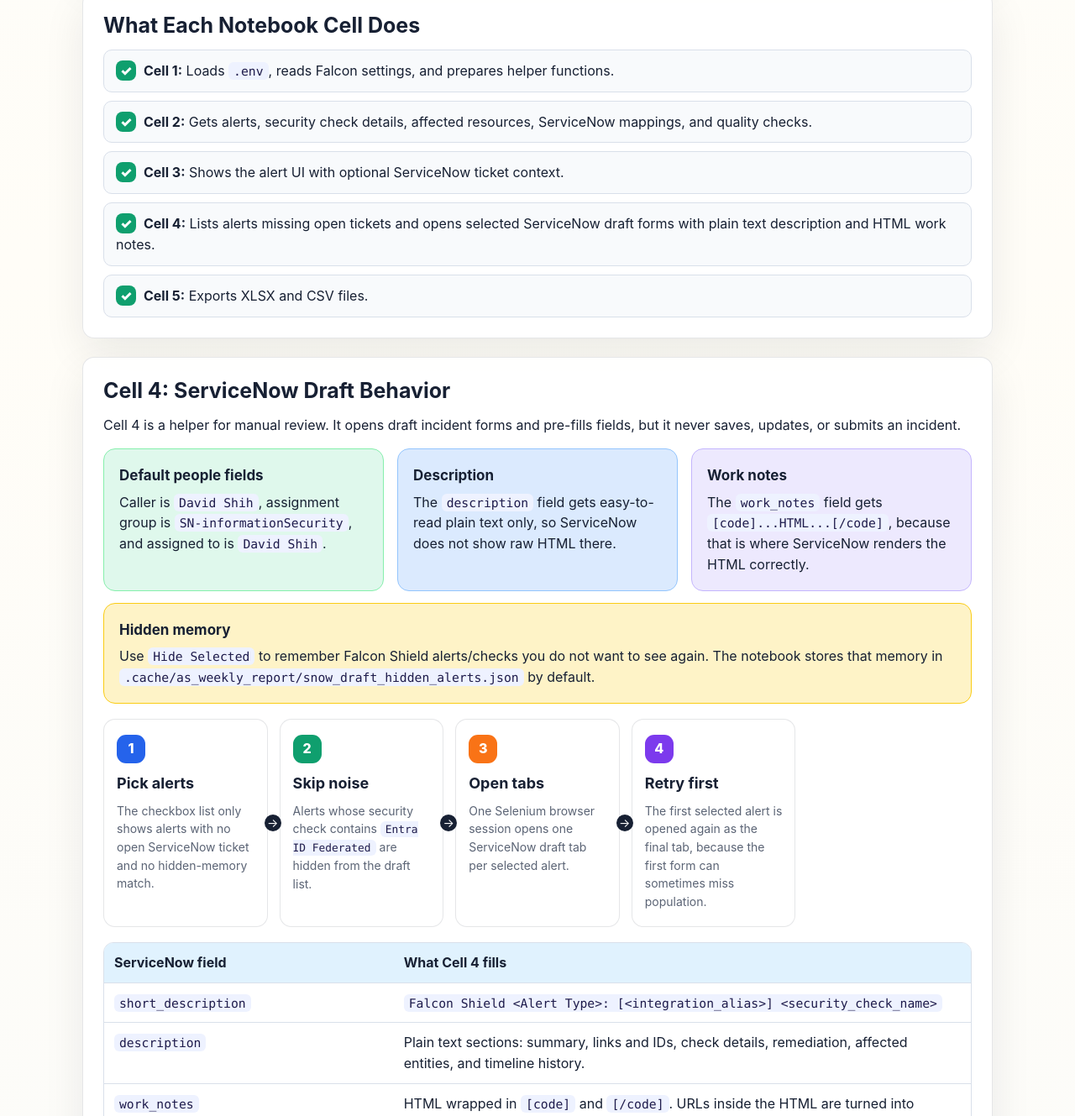
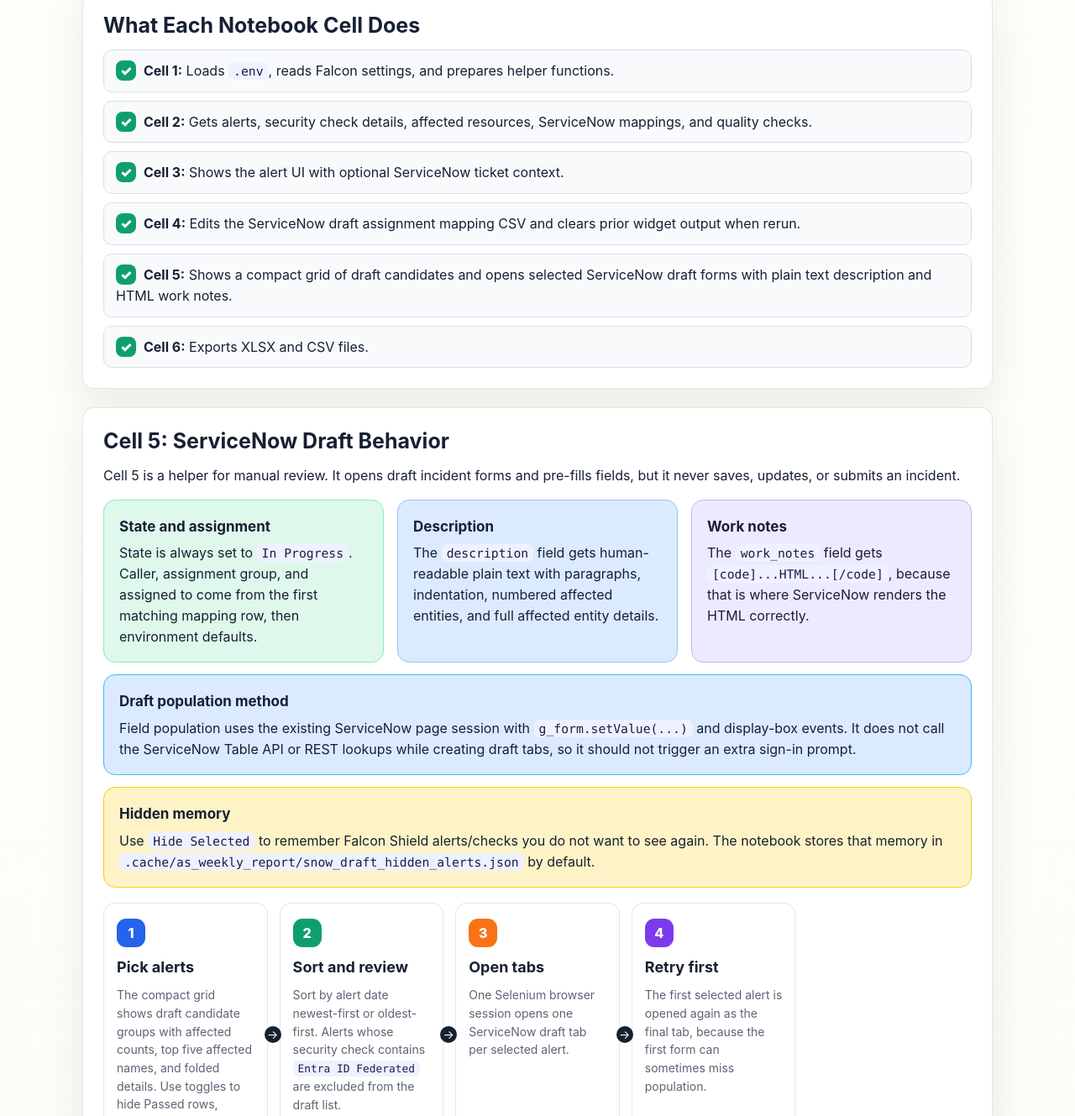
Before and after one commit to davidshih/aer, a plain HTML site: page as/docs/as_weekly_report_falcon_saas_security.html in a window 1280 px wide. Shown: the part 2331-3660 px from the top of the page at 84% size. Drawn offline with Linux system fonts and the light colour scheme.

Commit message:
Revert ServiceNow draft population lookup

```diff
--- a/as/docs/as_weekly_report_falcon_saas_security.html
+++ b/as/docs/as_weekly_report_falcon_saas_security.html
@@ -525,27 +525,32 @@ FS_CLIENT_SECRET=your_client_secret</code></pre>
         <li><strong>Cell 1:</strong> Loads <code>.env</code>, reads Falcon settings, and prepares helper functions.</li>
         <li><strong>Cell 2:</strong> Gets alerts, security check details, affected resources, ServiceNow mappings, and quality checks.</li>
         <li><strong>Cell 3:</strong> Shows the alert UI with optional ServiceNow ticket context.</li>
-        <li><strong>Cell 4:</strong> Lists alerts missing open tickets and opens selected ServiceNow draft forms with plain text description and HTML work notes.</li>
-        <li><strong>Cell 5:</strong> Exports XLSX and CSV files.</li>
+        <li><strong>Cell 4:</strong> Edits the ServiceNow draft assignment mapping CSV and clears prior widget output when rerun.</li>
+        <li><strong>Cell 5:</strong> Shows a compact grid of draft candidates and opens selected ServiceNow draft forms with plain text description and HTML work notes.</li>
+        <li><strong>Cell 6:</strong> Exports XLSX and CSV files.</li>
       </ul>
     </section>
 
     <section class="section panel">
-      <h2>Cell 4: ServiceNow Draft Behavior</h2>
-      <p>Cell 4 is a helper for manual review. It opens draft incident forms and pre-fills fields, but it never saves, updates, or submits an incident.</p>
+      <h2>Cell 5: ServiceNow Draft Behavior</h2>
+      <p>Cell 5 is a helper for manual review. It opens draft incident forms and pre-fills fields, but it never saves, updates, or submits an incident.</p>
       <div class="grid-3" style="margin-top: 16px;">
         <div class="mini-card green">
-          <strong>Default people fields</strong>
-          Caller is <code>David Shih</code>, assignment group is <code>SN-informationSecurity</code>, and assigned to is <code>David Shih</code>.
+          <strong>State and assignment</strong>
+          State is always set to <code>In Progress</code>. Caller, assignment group, and assigned to come from the first matching mapping row, then environment defaults.
         </div>
         <div class="mini-card blue">
           <strong>Description</strong>
-          The <code>description</code> field gets easy-to-read plain text only, so ServiceNow does not show raw HTML there.
+          The <code>description</code> field gets human-readable plain text with paragraphs, indentation, numbered affected entities, and full affected entity details.
         </div>
         <div class="mini-card purple">
           <strong>Work notes</strong>
           The <code>work_notes</code> field gets <code>[code]...HTML...[/code]</code>, because that is where ServiceNow renders the HTML correctly.
         </div>
+      </div>
+      <div class="mini-card blue" style="background: var(--blue-soft); border-color: #38bdf8; margin-top: 14px;">
+        <strong>Draft population method</strong>
+        Field population uses the existing ServiceNow page session with <code>g_form.setValue(...)</code> and display-box events. It does not call the ServiceNow Table API or REST lookups while creating draft tabs, so it should not trigger an extra sign-in prompt.
       </div>
       <div class="mini-card yellow" style="background: var(--yellow-soft); border-color: #facc15; margin-top: 14px;">
         <strong>Hidden memory</strong>
@@ -556,12 +561,12 @@ FS_CLIENT_SECRET=your_client_secret</code></pre>
         <div class="step">
           <div class="num">1</div>
           <h3>Pick alerts</h3>
-          <p>The checkbox list only shows alerts with no open ServiceNow ticket and no hidden-memory match.</p>
+          <p>The compact grid shows draft candidate groups with affected counts, top five affected names, and folded details. Use toggles to hide Passed rows, existing-ticket rows, or hidden-memory rows.</p>
         </div>
         <div class="step">
           <div class="num">2</div>
-          <h3>Skip noise</h3>
-          <p>Alerts whose security check contains <code>Entra ID Federated</code> are hidden from the draft list.</p>
+          <h3>Sort and review</h3>
+          <p>Sort by alert date newest-first or oldest-first. Alerts whose security check contains <code>Entra ID Federated</code> are excluded from the draft list.</p>
         </div>
         <div class="step">
           <div class="num">3</div>
@@ -589,7 +594,7 @@ FS_CLIENT_SECRET=your_client_secret</code></pre>
           </tr>
           <tr>
             <td><code>description</code></td>
-            <td>Plain text sections: summary, links and IDs, check details, remediation, affected entities, and timeline history.</td>
+            <td>Human-readable plain text sections: summary, links and IDs, check details, remediation, affected entities, and timeline history. Affected entity details are included without truncating the ticket text.</td>
           </tr>
           <tr>
             <td><code>work_notes</code></td>
@@ -600,8 +605,12 @@ FS_CLIENT_SECRET=your_client_secret</code></pre>
             <td>CSV mapping values first, then environment defaults.</td>
           </tr>
           <tr>
+            <td><code>state</code></td>
+            <td>Always set to <code>In Progress</code>.</td>
+          </tr>
+          <tr>
             <td><code>caller_id</code>, <code>assignment_group</code>, <code>assigned_to</code></td>
-            <td>Set through ServiceNow reference-field friendly display values.</td>
+            <td>Set with the original page-only <code>g_form</code> display-value method. No REST lookup is used during draft creation.</td>
           </tr>
         </tbody>
       </table>
@@ -609,13 +618,14 @@ FS_CLIENT_SECRET=your_client_secret</code></pre>
       <pre><code>SNOW_DRAFT_CALLER=David Shih
 SNOW_DRAFT_ASSIGNMENT_GROUP=SN-informationSecurity
 SNOW_DRAFT_ASSIGNED_TO=David Shih
+SNOW_DRAFT_FORM_READY_SECONDS=15
 SNOW_DRAFT_TAB_DELAY_SECONDS=1.5
 SNOW_DRAFT_HIDDEN_ALERTS_PATH=</code></pre>
     </section>
 
     <section class="section panel">
-      <h2>ServiceNow Draft Assignment Map</h2>
-      <p>Use this if certain integrations should go to a specific team or person.</p>
+      <h2>Cell 4: ServiceNow Draft Assignment Map</h2>
+      <p>Use this if certain integrations should go to a specific team or person. Rerunning the mapping editor clears the old widget output before showing the current saved mapping table.</p>
       <pre><code>SNOW_DRAFT_ASSIGNMENT_MAPPING_PATH=config/snow_draft_assignment_mapping.csv</code></pre>
       <table>
         <thead>
```
Also changed, not shown: as/notebooks/as_weekly_report_falcon_saas_security.html (+24 -14 lines), 2 other files.
